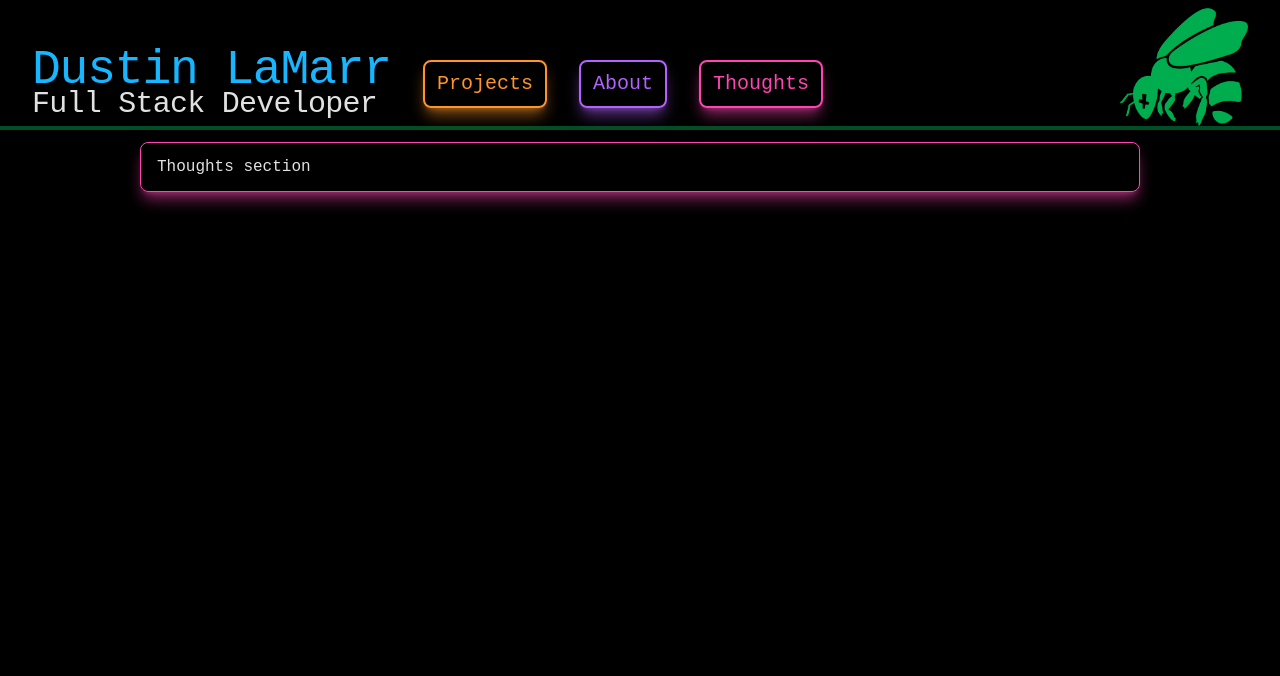
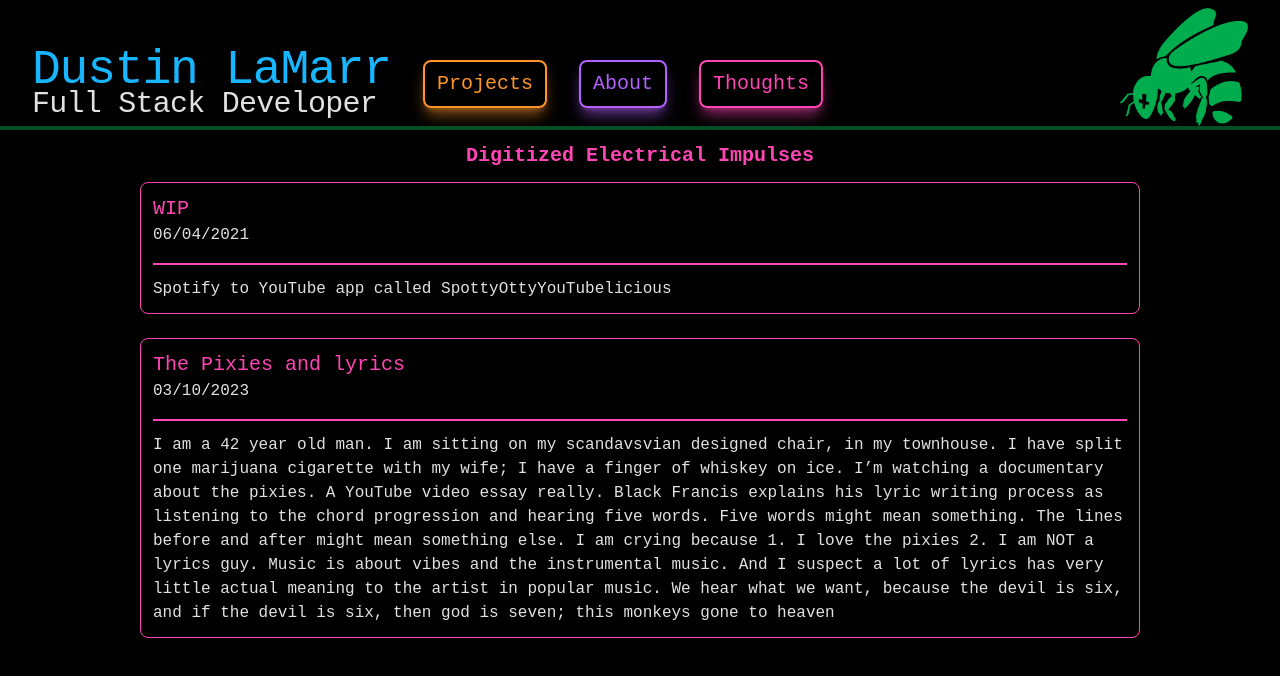
Before and after one commit to dustin-lamarr/vue-portfolio, a Nuxt app: page /thoughts in a window 1280 px wide. Shown: the top 676 px of the page. Built offline with nearby package versions, Linux system fonts and the light colour scheme.

Commit message:
Finished building out thoughts page. Ready for deploy

```diff
--- a/components/Cards/ContentCard.vue
+++ b/components/Cards/ContentCard.vue
@@ -1,13 +1,15 @@
 <template>
-  <div class="border rounded-lg sm:space-y-4" @click="openCard">
-    <h2 class="text-xl text-center">
-      {{ data.heading }}
-    </h2>
-    <ul class="border-t-2 border-punkash">
-      <li class="my-1 px-2">
-        <h3 class="mt-2 text-lg underline decoration-dotted decoration-punkash">
-          {{ data.title }}
-        </h3>
+  <div class="border rounded-lg p-3 space-y-2 sm:space-y-4">
+    <ul>
+      <li>
+        <h2 class="text-xl text-pink">{{ data.title }}</h2>
+      </li>
+      <li>
+        <p>{{ data.dates }}</p>
+      </li>
+    </ul>
+    <ul class="border-t-2 border-pink">
+      <li class="mt-3">
         <p>{{ data.content }}</p>
       </li>
     </ul>
@@ -17,8 +19,4 @@
 defineProps({
   data: {},
 });
-const state = reactive({ isExpanded: false });
-function openCard() {
-  state.isExpanded = !state.isExpanded;
-}
 </script>
--- a/json/projects.json
+++ b/json/projects.json
@@ -28,7 +28,7 @@
     "alt": ""
   },
   {
-    "img": "",
+    "img": "homie.png",
     "key": "homie",
     "category": "project",
     "project": "Homie.com",
--- a/json/thoughts.json
+++ b/json/thoughts.json
@@ -1,8 +1,16 @@
 [
     {
         "key": "",
-        "header": "",
-        "title": "",
-        "dates": ""
+        "category": "App Idea",
+        "title": "WIP",
+        "dates": "06/04/2021",
+        "content": "Spotify to YouTube app called SpottyOttyYouTubelicious"
+    },
+    {
+        "key": "",
+        "category": "Music",
+        "title": "The Pixies and lyrics",
+        "dates": "03/10/2023",
+        "content": "I am a 42 year old man. I am sitting on my scandavsvian designed chair, in my townhouse. I have split one marijuana cigarette with my wife; I have a finger of whiskey on ice. I’m watching a documentary about the pixies. A YouTube video essay really. Black Francis explains his lyric writing process as listening to the chord progression and hearing five words. Five words might mean something. The lines before and after might mean something else. I am crying because 1. I love the pixies 2. I am NOT a lyrics guy. Music is about vibes and the instrumental music. And I suspect a lot of lyrics has very little actual meaning to the artist in popular music. We hear what we want, because the devil is six, and if the devil is six, then god is seven; this monkeys gone to heaven"
     }
 ]
--- a/pages/thoughts/index.vue
+++ b/pages/thoughts/index.vue
@@ -1,10 +1,18 @@
 <template>
-  <div class="flex flex-col mt-6">
-    <div
-      class="border rounded-lg border-pink shadow-lg shadow-pink/50 px-4 py-3 space-y-2 divide-y divide-pink sm:space-y-4"
-    >
-      <h1>Thoughts section</h1>
-    </div>
+  <div class="flex flex-col">
+    <h1 class="text-pink text-center text-xl font-bold mb-3">
+      Digitized Electrical Impulses
+    </h1>
+    <ul>
+      <li v-for="post in posts" class="mb-6">
+        <CardsContentCard :data="post" class="border-pink" />
+      </li>
+    </ul>
   </div>
 </template>
-<script setup></script>
+<script setup>
+import thoughts from "~/json/thoughts";
+const posts = computed(() => {
+  return thoughts;
+});
+</script>
```
Also changed, not shown: public/img/homie.png (added), public/img/homie_mobile.png (added).
